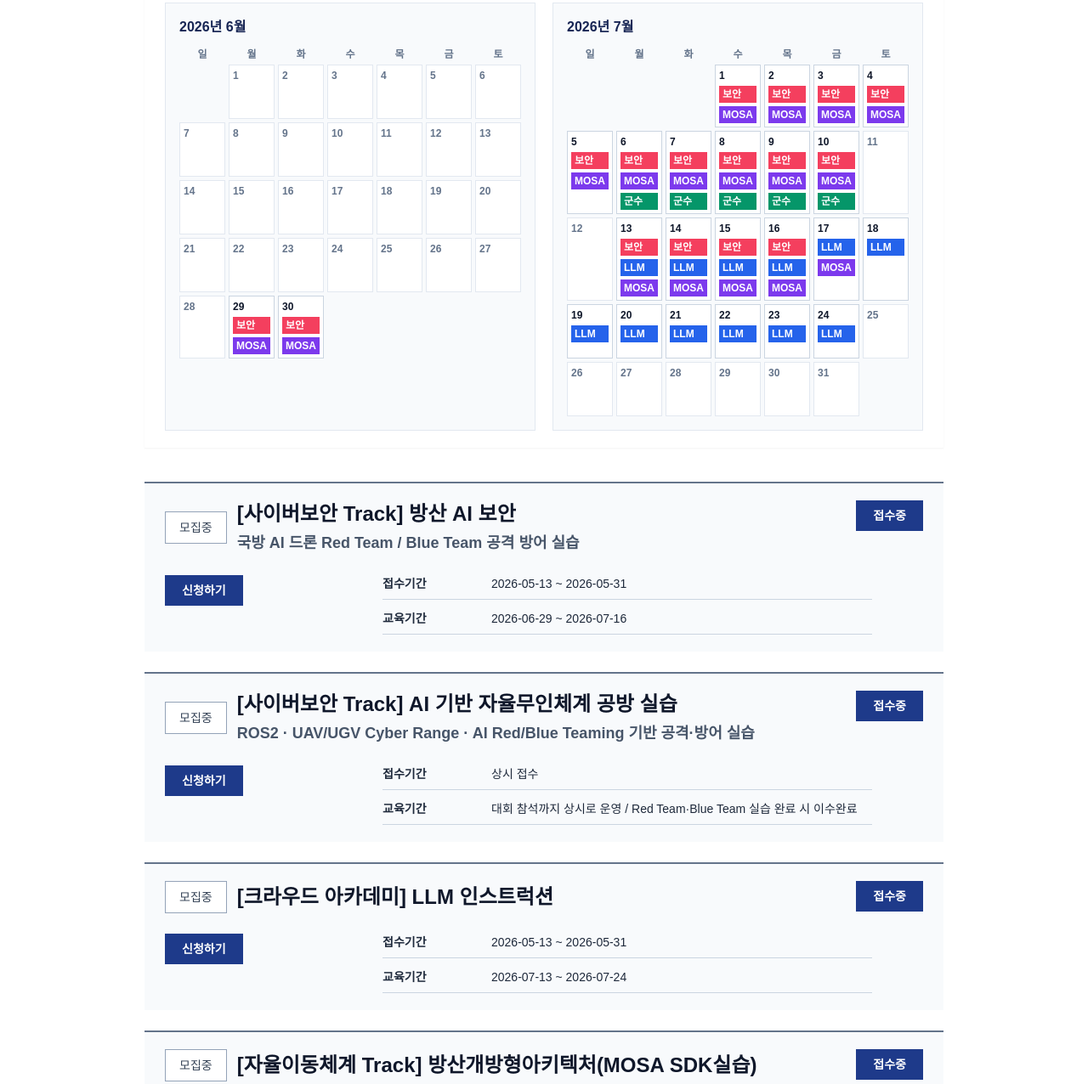
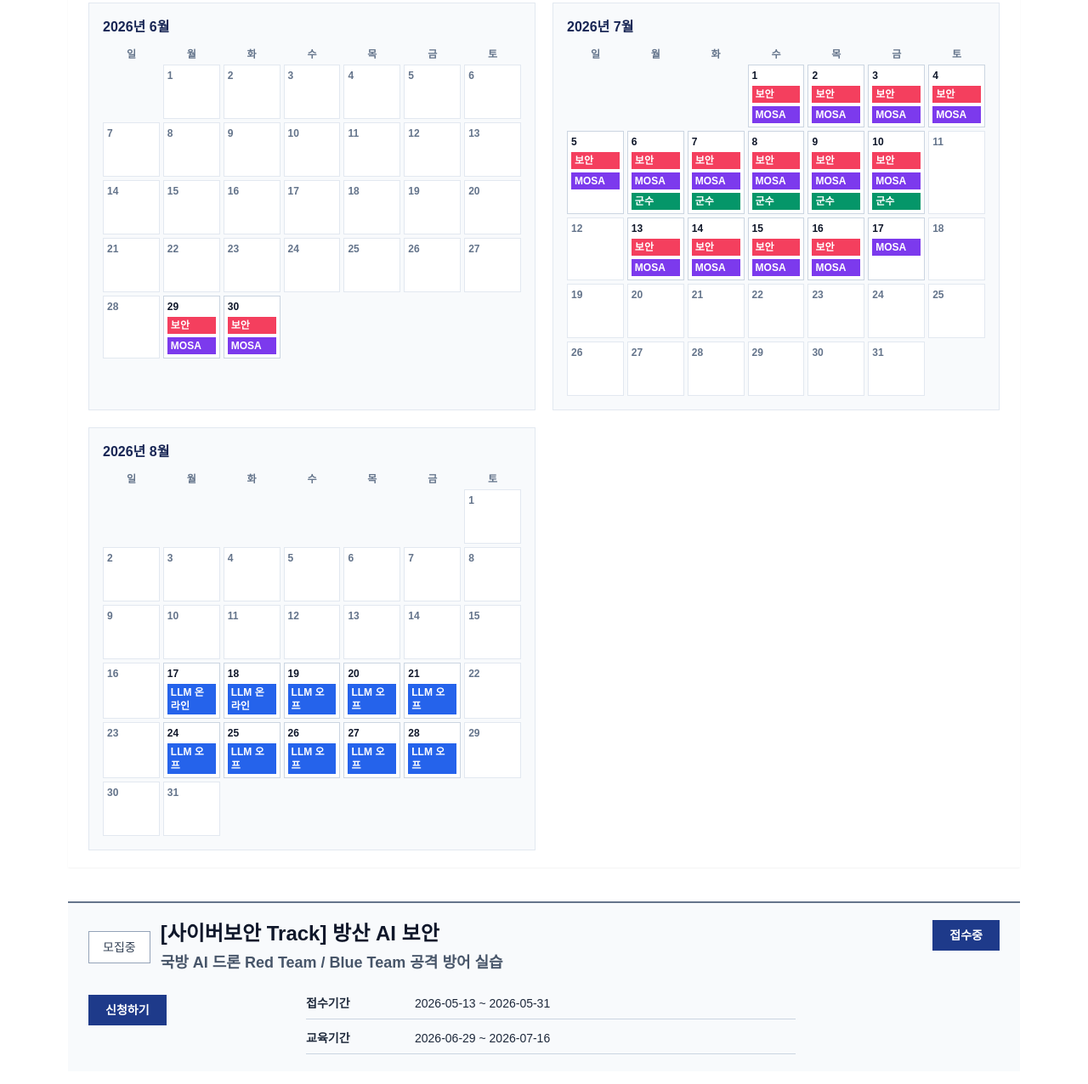
Before and after one commit to das-lab-jbnu/bootcamp-ai, a website: page apply/index.html in a window 1280 px wide. Shown: the part 336-1612 px from the top of the page at 85% size. Drawn offline with nearby package versions, Linux system fonts and the light colour scheme.

Commit message:
Update LLM schedule and application deadlines

```diff
--- a/apply/index.html
+++ b/apply/index.html
@@ -194,7 +194,6 @@
                   <div class="font-bold text-slate-900">13</div>
                   <div class="mt-1 space-y-1">
                     <div class="bg-rose-500 px-1 py-0.5 font-bold text-white">보안</div>
-                    <div class="bg-blue-600 px-1 py-0.5 font-bold text-white">LLM</div>
                     <div class="bg-violet-600 px-1 py-0.5 font-bold text-white">MOSA</div>
                   </div>
                 </div>
@@ -202,7 +201,6 @@
                   <div class="font-bold text-slate-900">14</div>
                   <div class="mt-1 space-y-1">
                     <div class="bg-rose-500 px-1 py-0.5 font-bold text-white">보안</div>
-                    <div class="bg-blue-600 px-1 py-0.5 font-bold text-white">LLM</div>
                     <div class="bg-violet-600 px-1 py-0.5 font-bold text-white">MOSA</div>
                   </div>
                 </div>
@@ -210,7 +208,6 @@
                   <div class="font-bold text-slate-900">15</div>
                   <div class="mt-1 space-y-1">
                     <div class="bg-rose-500 px-1 py-0.5 font-bold text-white">보안</div>
-                    <div class="bg-blue-600 px-1 py-0.5 font-bold text-white">LLM</div>
                     <div class="bg-violet-600 px-1 py-0.5 font-bold text-white">MOSA</div>
                   </div>
                 </div>
@@ -218,63 +215,128 @@
                   <div class="font-bold text-slate-900">16</div>
                   <div class="mt-1 space-y-1">
                     <div class="bg-rose-500 px-1 py-0.5 font-bold text-white">보안</div>
-                    <div class="bg-blue-600 px-1 py-0.5 font-bold text-white">LLM</div>
                     <div class="bg-violet-600 px-1 py-0.5 font-bold text-white">MOSA</div>
                   </div>
                 </div>
                 <div class="min-h-16 border border-slate-300 bg-white p-1">
                   <div class="font-bold text-slate-900">17</div>
                   <div class="mt-1 space-y-1">
-                    <div class="bg-blue-600 px-1 py-0.5 font-bold text-white">LLM</div>
                     <div class="bg-violet-600 px-1 py-0.5 font-bold text-white">MOSA</div>
+                  </div>
+                </div>
+                <div class="min-h-16 border border-slate-200 bg-white p-1 font-semibold text-slate-500">18</div>
+                <div class="min-h-16 border border-slate-200 bg-white p-1 font-semibold text-slate-500">19</div>
+                <div class="min-h-16 border border-slate-200 bg-white p-1 font-semibold text-slate-500">20</div>
+                <div class="min-h-16 border border-slate-200 bg-white p-1 font-semibold text-slate-500">21</div>
+                <div class="min-h-16 border border-slate-200 bg-white p-1 font-semibold text-slate-500">22</div>
+                <div class="min-h-16 border border-slate-200 bg-white p-1 font-semibold text-slate-500">23</div>
+                <div class="min-h-16 border border-slate-200 bg-white p-1 font-semibold text-slate-500">24</div>
+                <div class="min-h-16 border border-slate-200 bg-white p-1 font-semibold text-slate-500">25</div>
+                <div class="min-h-16 border border-slate-200 bg-white p-1 font-semibold text-slate-500">26</div>
+                <div class="min-h-16 border border-slate-200 bg-white p-1 font-semibold text-slate-500">27</div>
+                <div class="min-h-16 border border-slate-200 bg-white p-1 font-semibold text-slate-500">28</div>
+                <div class="min-h-16 border border-slate-200 bg-white p-1 font-semibold text-slate-500">29</div>
+                <div class="min-h-16 border border-slate-200 bg-white p-1 font-semibold text-slate-500">30</div>
+                <div class="min-h-16 border border-slate-200 bg-white p-1 font-semibold text-slate-500">31</div>
+              </div>
+            </article>
+
+            <article class="border border-slate-200 bg-slate-50 p-4">
+              <h3 class="font-bold text-blue-950">2026년 8월</h3>
+              <div class="mt-3 grid grid-cols-7 gap-1 text-center text-xs font-bold text-slate-500">
+                <div>일</div>
+                <div>월</div>
+                <div>화</div>
+                <div>수</div>
+                <div>목</div>
+                <div>금</div>
+                <div>토</div>
+              </div>
+              <div class="mt-1 grid grid-cols-7 gap-1 text-xs">
+                <div class="min-h-16 bg-transparent"></div>
+                <div class="min-h-16 bg-transparent"></div>
+                <div class="min-h-16 bg-transparent"></div>
+                <div class="min-h-16 bg-transparent"></div>
+                <div class="min-h-16 bg-transparent"></div>
+                <div class="min-h-16 bg-transparent"></div>
+                <div class="min-h-16 border border-slate-200 bg-white p-1 font-semibold text-slate-500">1</div>
+                <div class="min-h-16 border border-slate-200 bg-white p-1 font-semibold text-slate-500">2</div>
+                <div class="min-h-16 border border-slate-200 bg-white p-1 font-semibold text-slate-500">3</div>
+                <div class="min-h-16 border border-slate-200 bg-white p-1 font-semibold text-slate-500">4</div>
+                <div class="min-h-16 border border-slate-200 bg-white p-1 font-semibold text-slate-500">5</div>
+                <div class="min-h-16 border border-slate-200 bg-white p-1 font-semibold text-slate-500">6</div>
+                <div class="min-h-16 border border-slate-200 bg-white p-1 font-semibold text-slate-500">7</div>
+                <div class="min-h-16 border border-slate-200 bg-white p-1 font-semibold text-slate-500">8</div>
+                <div class="min-h-16 border border-slate-200 bg-white p-1 font-semibold text-slate-500">9</div>
+                <div class="min-h-16 border border-slate-200 bg-white p-1 font-semibold text-slate-500">10</div>
+                <div class="min-h-16 border border-slate-200 bg-white p-1 font-semibold text-slate-500">11</div>
+                <div class="min-h-16 border border-slate-200 bg-white p-1 font-semibold text-slate-500">12</div>
+                <div class="min-h-16 border border-slate-200 bg-white p-1 font-semibold text-slate-500">13</div>
+                <div class="min-h-16 border border-slate-200 bg-white p-1 font-semibold text-slate-500">14</div>
+                <div class="min-h-16 border border-slate-200 bg-white p-1 font-semibold text-slate-500">15</div>
+                <div class="min-h-16 border border-slate-200 bg-white p-1 font-semibold text-slate-500">16</div>
+                <div class="min-h-16 border border-slate-300 bg-white p-1">
+                  <div class="font-bold text-slate-900">17</div>
+                  <div class="mt-1 space-y-1">
+                    <div class="bg-blue-600 px-1 py-0.5 font-bold text-white">LLM 온라인</div>
                   </div>
                 </div>
                 <div class="min-h-16 border border-slate-300 bg-white p-1">
                   <div class="font-bold text-slate-900">18</div>
                   <div class="mt-1 space-y-1">
-                    <div class="bg-blue-600 px-1 py-0.5 font-bold text-white">LLM</div>
+                    <div class="bg-blue-600 px-1 py-0.5 font-bold text-white">LLM 온라인</div>
                   </div>
                 </div>
                 <div class="min-h-16 border border-slate-300 bg-white p-1">
                   <div class="font-bold text-slate-900">19</div>
                   <div class="mt-1 space-y-1">
-                    <div class="bg-blue-600 px-1 py-0.5 font-bold text-white">LLM</div>
+                    <div class="bg-blue-600 px-1 py-0.5 font-bold text-white">LLM 오프</div>
                   </div>
                 </div>
                 <div class="min-h-16 border border-slate-300 bg-white p-1">
                   <div class="font-bold text-slate-900">20</div>
                   <div class="mt-1 space-y-1">
-                    <div class="bg-blue-600 px-1 py-0.5 font-bold text-white">LLM</div>
+                    <div class="bg-blue-600 px-1 py-0.5 font-bold text-white">LLM 오프</div>
                   </div>
                 </div>
                 <div class="min-h-16 border border-slate-300 bg-white p-1">
                   <div class="font-bold text-slate-900">21</div>
                   <div class="mt-1 space-y-1">
-                    <div class="bg-blue-600 px-1 py-0.5 font-bold text-white">LLM</div>
+                    <div class="bg-blue-600 px-1 py-0.5 font-bold text-white">LLM 오프</div>
+                  </div>
+                </div>
+                <div class="min-h-16 border border-slate-200 bg-white p-1 font-semibold text-slate-500">22</div>
+                <div class="min-h-16 border border-slate-200 bg-white p-1 font-semibold text-slate-500">23</div>
+                <div class="min-h-16 border border-slate-300 bg-white p-1">
+                  <div class="font-bold text-slate-900">24</div>
+                  <div class="mt-1 space-y-1">
+                    <div class="bg-blue-600 px-1 py-0.5 font-bold text-white">LLM 오프</div>
                   </div>
                 </div>
                 <div class="min-h-16 border border-slate-300 bg-white p-1">
-                  <div class="font-bold text-slate-900">22</div>
+                  <div class="font-bold text-slate-900">25</div>
                   <div class="mt-1 space-y-1">
-                    <div class="bg-blue-600 px-1 py-0.5 font-bold text-white">LLM</div>
+                    <div class="bg-blue-600 px-1 py-0.5 font-bold text-white">LLM 오프</div>
                   </div>
                 </div>
                 <div class="min-h-16 border border-slate-300 bg-white p-1">
-                  <div class="font-bold text-slate-900">23</div>
+                  <div class="font-bold text-slate-900">26</div>
                   <div class="mt-1 space-y-1">
-                    <div class="bg-blue-600 px-1 py-0.5 font-bold text-white">LLM</div>
+                    <div class="bg-blue-600 px-1 py-0.5 font-bold text-white">LLM 오프</div>
                   </div>
                 </div>
                 <div class="min-h-16 border border-slate-300 bg-white p-1">
-                  <div class="font-bold text-slate-900">24</div>
+                  <div class="font-bold text-slate-900">27</div>
                   <div class="mt-1 space-y-1">
-                    <div class="bg-blue-600 px-1 py-0.5 font-bold text-white">LLM</div>
+                    <div class="bg-blue-600 px-1 py-0.5 font-bold text-white">LLM 오프</div>
                   </div>
                 </div>
-                <div class="min-h-16 border border-slate-200 bg-white p-1 font-semibold text-slate-500">25</div>
-                <div class="min-h-16 border border-slate-200 bg-white p-1 font-semibold text-slate-500">26</div>
-                <div class="min-h-16 border border-slate-200 bg-white p-1 font-semibold text-slate-500">27</div>
-                <div class="min-h-16 border border-slate-200 bg-white p-1 font-semibold text-slate-500">28</div>
+                <div class="min-h-16 border border-slate-300 bg-white p-1">
+                  <div class="font-bold text-slate-900">28</div>
+                  <div class="mt-1 space-y-1">
+                    <div class="bg-blue-600 px-1 py-0.5 font-bold text-white">LLM 오프</div>
+                  </div>
+                </div>
                 <div class="min-h-16 border border-slate-200 bg-white p-1 font-semibold text-slate-500">29</div>
                 <div class="min-h-16 border border-slate-200 bg-white p-1 font-semibold text-slate-500">30</div>
                 <div class="min-h-16 border border-slate-200 bg-white p-1 font-semibold text-slate-500">31</div>
@@ -360,7 +422,7 @@
               <div class="grid gap-3 md:max-w-xl">
                 <div class="grid grid-cols-[128px_1fr] items-center border-b border-slate-300 pb-2">
                   <span class="text-sm font-semibold text-slate-800">접수기간</span>
-                  <span class="text-sm text-slate-800">상시 접수</span>
+                  <span class="text-sm text-slate-800">2026-05-13 ~ 2026-06-05</span>
                 </div>
                 <div class="grid grid-cols-[128px_1fr] items-center border-b border-slate-300 pb-2">
                   <span class="text-sm font-semibold text-slate-800">교육기간</span>
@@ -398,11 +460,15 @@
               <div class="grid gap-3 md:max-w-xl">
                 <div class="grid grid-cols-[128px_1fr] items-center border-b border-slate-300 pb-2">
                   <span class="text-sm font-semibold text-slate-800">접수기간</span>
-                  <span class="text-sm text-slate-800">2026-05-13 ~ 2026-05-31</span>
+                  <span class="text-sm text-slate-800">2026-05-13 ~ 2026-06-05</span>
                 </div>
                 <div class="grid grid-cols-[128px_1fr] items-center border-b border-slate-300 pb-2">
                   <span class="text-sm font-semibold text-slate-800">교육기간</span>
-                  <span class="text-sm text-slate-800">2026-07-13 ~ 2026-07-24</span>
+                  <span class="text-sm text-slate-800">2026-08-17 ~ 2026-08-28 / 오후 1시 ~ 5시</span>
+                </div>
+                <div class="grid grid-cols-[128px_1fr] items-center border-b border-slate-300 pb-2">
+                  <span class="text-sm font-semibold text-slate-800">운영방식</span>
+                  <span class="text-sm text-slate-800">8월 17~18일 온라인 실강 / 8월 19~21일, 24~28일 오프라인 강의</span>
                 </div>
               </div>
             </div>
```
Also changed, not shown: curriculum/syllabi/llm-instruction.html (+13 -11 lines).
